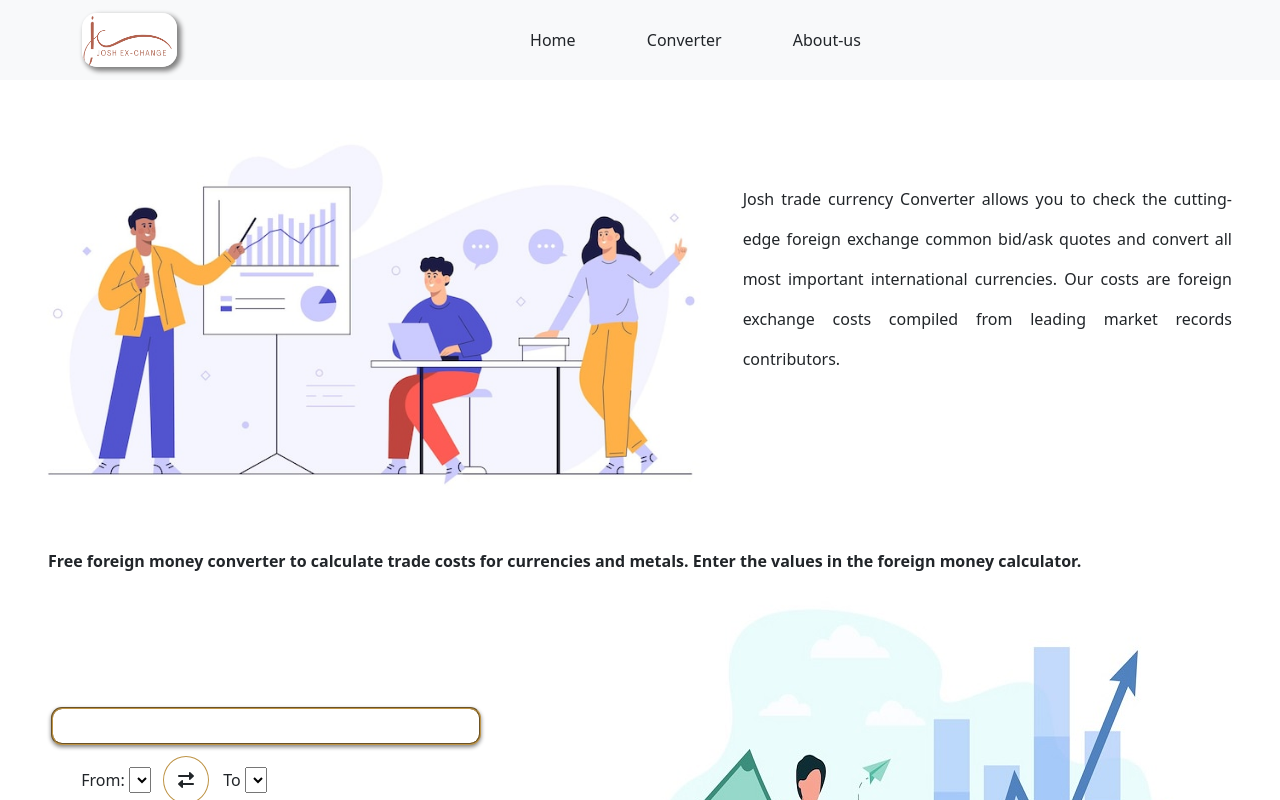
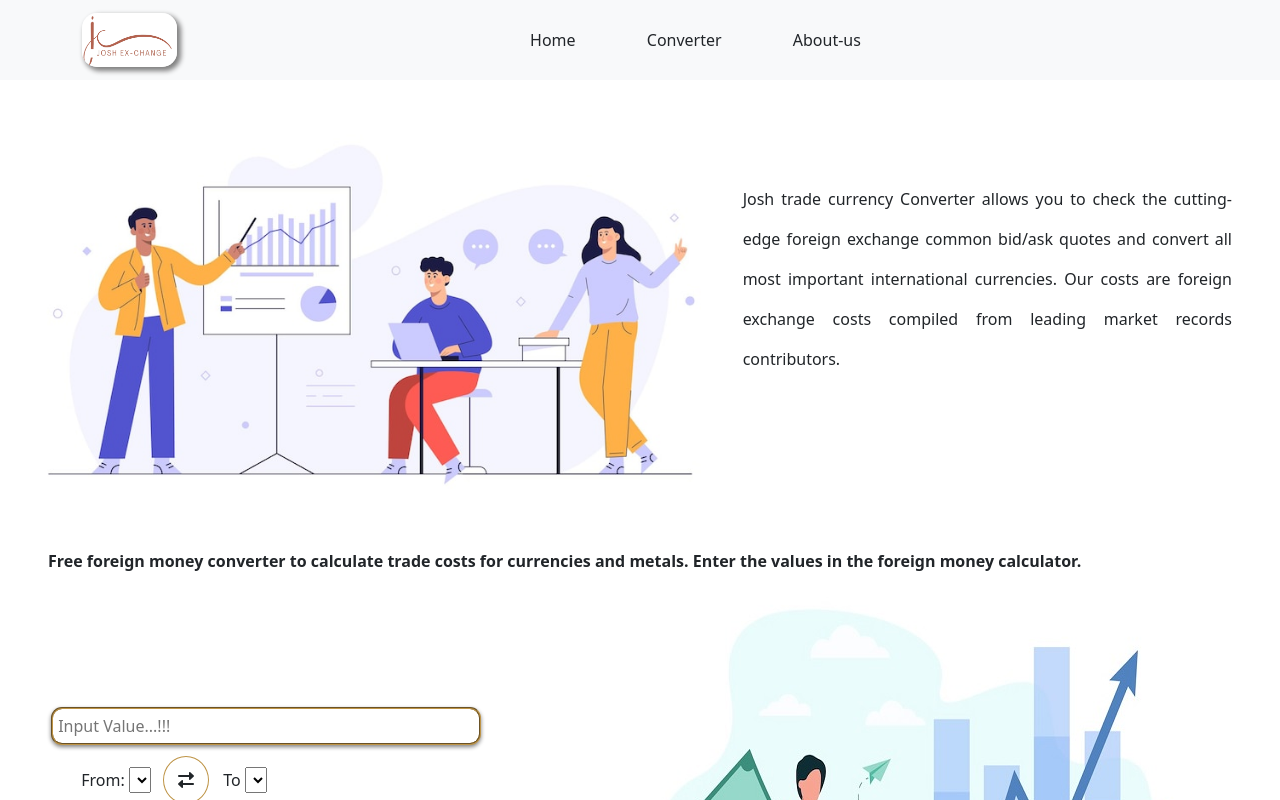
Before and after one commit to joshdev12/exchange-rate, a plain HTML site: page index.html in a window 1280 px wide. Shown: the top 800 px of the page. Drawn offline with Linux system fonts and the light colour scheme; no server answers.

Commit message:
now up to date

```diff
--- a/index.html
+++ b/index.html
@@ -63,7 +63,7 @@
             <div class="converter-form">
                 <form action="" >
                     <div class="amount">
-                        <input type="text" id="amount" size="40">
+                        <input type="text" id="amount" size="40" placeholder="Input Value...!!!">
                     </div>
                     <div class="selection ">
                         <span class="from px-2" >
```
